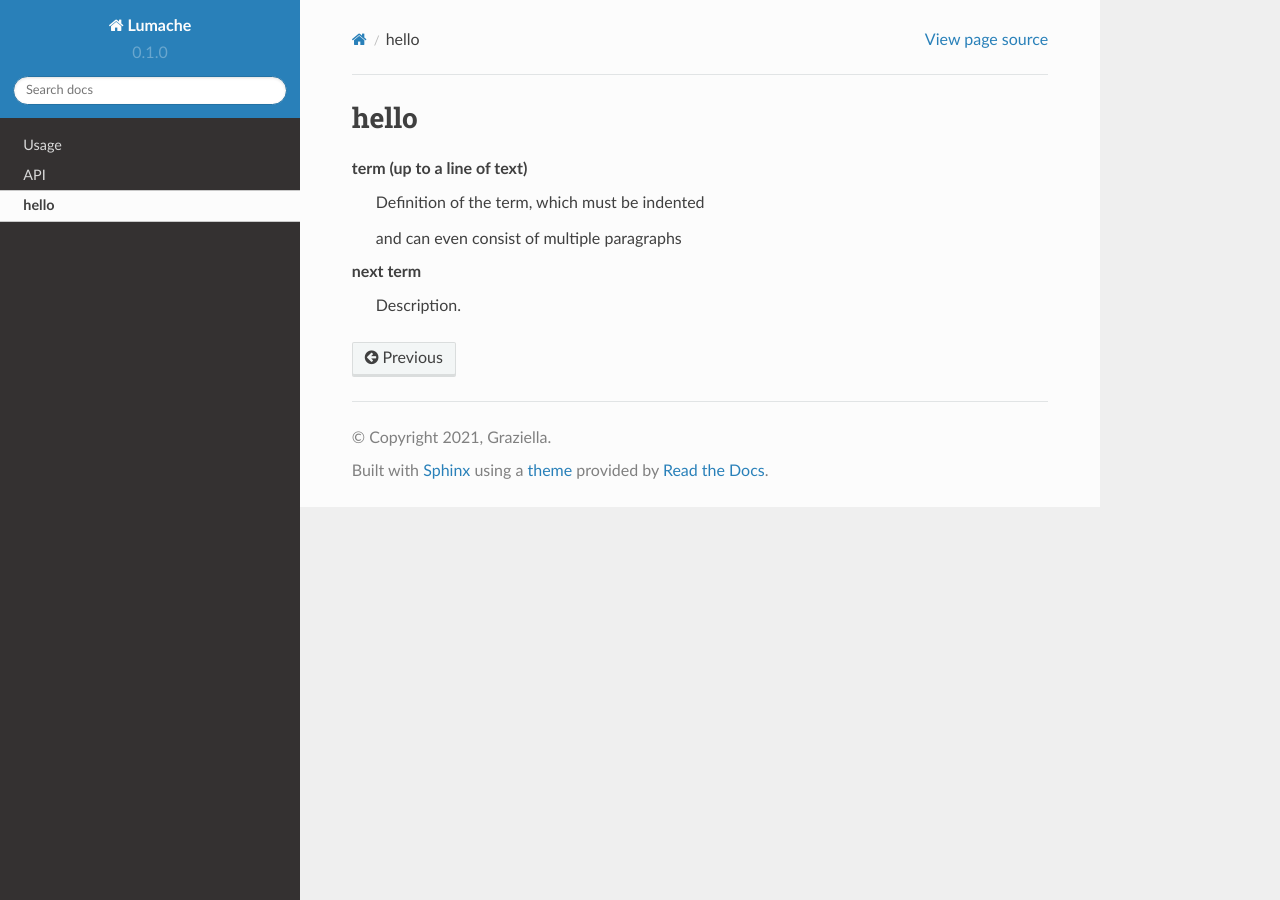
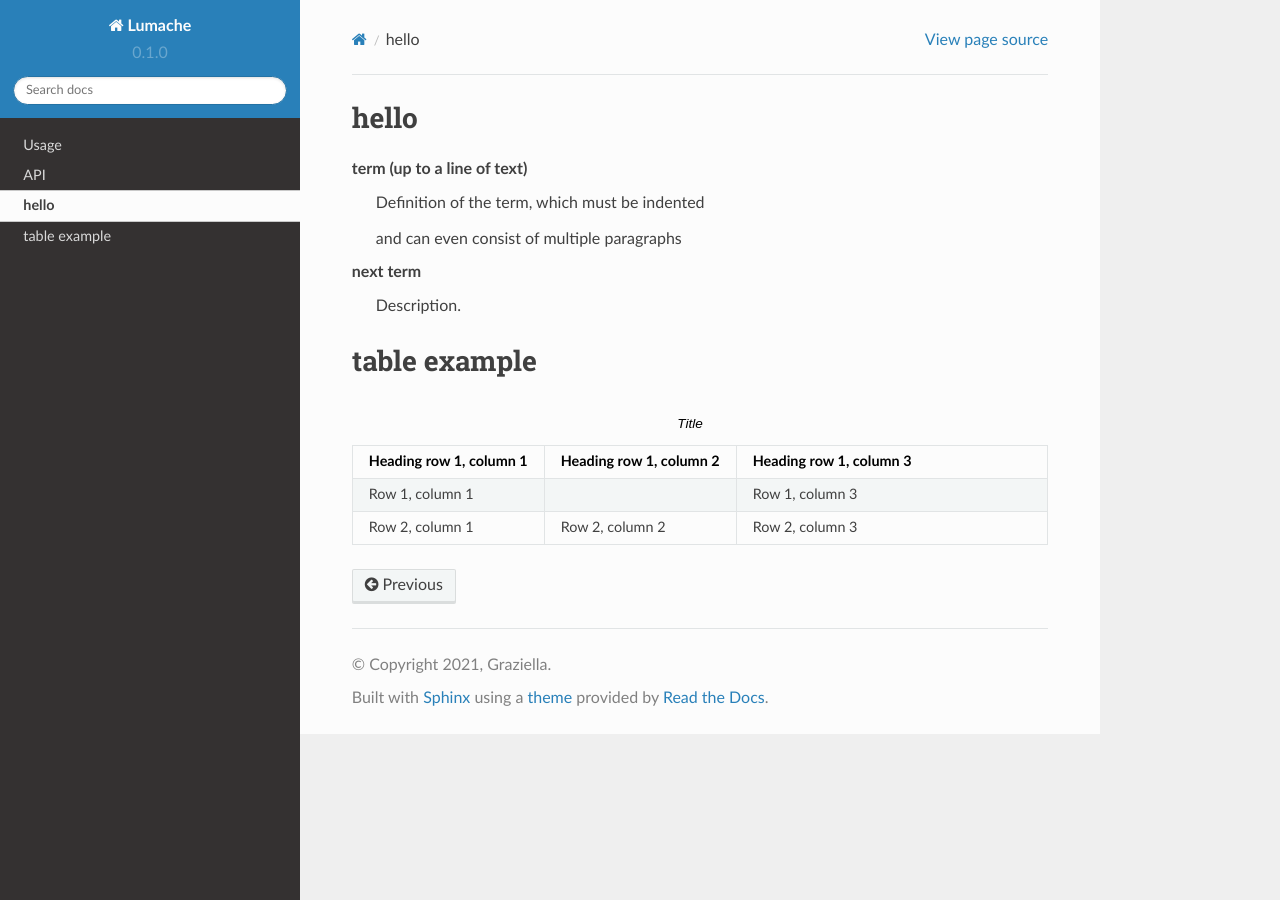
Before and after one commit to hippo604/read-the-docs-tutorial, a Sphinx documentation site: the page built from docs/source/hello.rst, in a window 1280 px wide. Built offline with Sphinx 7.4.7 and the Read the Docs theme 2.0.0, drawn with Linux system fonts in a browser that asks for light colours.

Commit message:
added table

```diff
--- a/docs/source/hello.rst
+++ b/docs/source/hello.rst
@@ -8,3 +8,20 @@ term (up to a line of text)
 
 next term
    Description.
+
+table example
+=============
+
+.. list-table:: Title
+   :widths: 25 25 50
+   :header-rows: 1
+
+   * - Heading row 1, column 1
+     - Heading row 1, column 2
+     - Heading row 1, column 3
+   * - Row 1, column 1
+     -
+     - Row 1, column 3
+   * - Row 2, column 1
+     - Row 2, column 2
+     - Row 2, column 3
```
